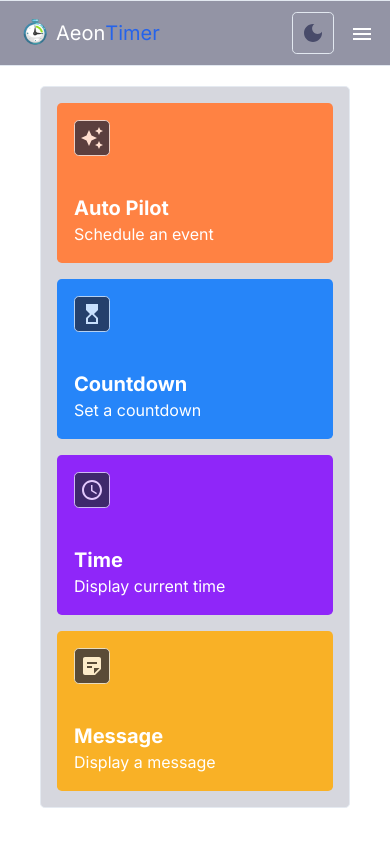
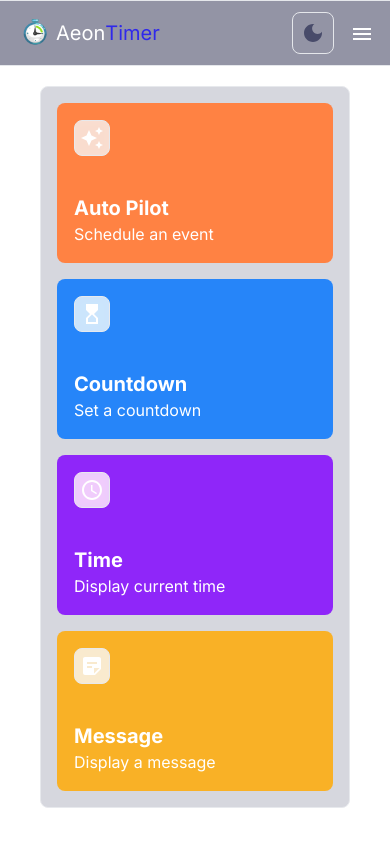
Before and after one commit to ivory-vista-tech/countdown-app-v2, a Next.js app: page / in a window 390 px wide. Built offline with nearby package versions, Linux system fonts and the light colour scheme.

Commit message:
style: improve code readability and update UI styles
- Reorder imports for better organization in Sidebar.tsx and Signal.tsx
- Update Tailwind config to refine animation and color definitions
- Enhance global CSS with new utility classes and improved styling

```diff
--- a/app/globals.css
+++ b/app/globals.css
@@ -6,48 +6,48 @@
 
 @layer base {
   :root {
-    --background: 0 0% 100%;
-    --foreground: 222.2 84% 4.9%;
+    --background: 220 33% 98%;
+    --foreground: 224 71% 4%;
     --card: 0 0% 100%;
-    --card-foreground: 222.2 84% 4.9%;
+    --card-foreground: 224 71% 4%;
     --popover: 0 0% 100%;
-    --popover-foreground: 222.2 84% 4.9%;
-    --primary: 221.2 83.2% 53.3%;
+    --popover-foreground: 224 71% 4%;
+    --primary: 242 83% 54%;
     --primary-foreground: 210 40% 98%;
-    --secondary: 210 40% 96.1%;
-    --secondary-foreground: 222.2 47.4% 11.2%;
-    --muted: 210 40% 96.1%;
-    --muted-foreground: 215.4 16.3% 46.9%;
-    --accent: 210 40% 96.1%;
-    --accent-foreground: 222.2 47.4% 11.2%;
-    --destructive: 0 84.2% 60.2%;
+    --secondary: 220 14% 96%;
+    --secondary-foreground: 224 71% 4%;
+    --muted: 220 14% 96%;
+    --muted-foreground: 220 8% 46%;
+    --accent: 242 83% 54%;
+    --accent-foreground: 210 40% 98%;
+    --destructive: 0 84% 60%;
     --destructive-foreground: 210 40% 98%;
-    --border: 214.3 31.8% 91.4%;
-    --input: 214.3 31.8% 91.4%;
-    --ring: 221.2 83.2% 53.3%;
-    --radius: 0.3rem;
+    --border: 220 13% 91%;
+    --input: 220 13% 91%;
+    --ring: 242 83% 54%;
+    --radius: 0.5rem;
   }
 
   .dark {
-    --background: 222.2 84% 4.9%;
+    --background: 224 71% 4%;
     --foreground: 210 40% 98%;
-    --card: 222.2 84% 4.9%;
+    --card: 224 71% 4%;
     --card-foreground: 210 40% 98%;
-    --popover: 222.2 84% 4.9%;
+    --popover: 224 71% 4%;
     --popover-foreground: 210 40% 98%;
-    --primary: 217.2 91.2% 59.8%;
-    --primary-foreground: 222.2 47.4% 11.2%;
-    --secondary: 217.2 32.6% 17.5%;
+    --primary: 242 83% 54%;
+    --primary-foreground: 210 40% 98%;
+    --secondary: 215 27% 17%;
     --secondary-foreground: 210 40% 98%;
-    --muted: 217.2 32.6% 17.5%;
-    --muted-foreground: 215 20.2% 65.1%;
-    --accent: 217.2 32.6% 17.5%;
+    --muted: 215 27% 17%;
+    --muted-foreground: 217 19% 67%;
+    --accent: 242 83% 54%;
     --accent-foreground: 210 40% 98%;
-    --destructive: 0 62.8% 30.6%;
+    --destructive: 0 63% 31%;
     --destructive-foreground: 210 40% 98%;
-    --border: 217.2 32.6% 17.5%;
-    --input: 217.2 32.6% 17.5%;
-    --ring: 224.3 76.3% 48%;
+    --border: 215 27% 17%;
+    --input: 215 27% 17%;
+    --ring: 242 83% 54%;
   }
 }
 
@@ -55,12 +55,9 @@
   * {
     @apply border-border;
   }
-  ul,
-  ol {
-    padding: 0 1rem;
-  }
   body {
-    @apply bg-background text-foreground;
+    @apply bg-background text-foreground antialiased;
+    font-feature-settings: "rlig" 1, "calt" 1;
   }
 }
 
@@ -70,26 +67,46 @@
   }
 
   .timer-button {
-    @apply border-y border-transparent bg-blue-1 p-[30px] text-xs text-white focus-visible:ring-0 focus-visible:ring-offset-0 group-hover:border-slate-700 dark:border-white/[0.2] lg:text-sm;
+    @apply border-y border-transparent bg-primary/90 p-[30px] text-xs text-white
+    transition-all duration-300 ease-in-out
+    hover:bg-primary hover:shadow-lg
+    focus-visible:ring-2 focus-visible:ring-primary/50 focus-visible:ring-offset-2
+    dark:border-white/[0.2] lg:text-sm;
   }
 
   .glassmorphism {
-    @apply border bg-dark-1 opacity-75;
+    @apply border bg-background/80 backdrop-blur-sm backdrop-saturate-200;
   }
 
   .size-hour-included {
-    @apply text-[60px] font-extrabold leading-none tracking-tighter text-light-1 dark:text-white sm:text-[80px] md:text-[100px] lg:text-[180px] 2xl:text-[280px];
+    @apply font-mono text-[60px] font-extrabold leading-none tracking-tight text-primary
+    dark:text-primary-foreground sm:text-[80px] md:text-[100px] lg:text-[180px] 2xl:text-[280px];
   }
 
   .size-hour-excluded {
-    @apply text-[80px] font-extrabold leading-none tracking-tighter text-light-1 dark:text-white sm:text-[100px] md:text-[120px] lg:text-[200px] 2xl:text-[400px];
+    @apply font-mono text-[80px] font-extrabold leading-none tracking-tight text-primary
+    dark:text-primary-foreground sm:text-[100px] md:text-[120px] lg:text-[200px] 2xl:text-[400px];
   }
 
   .size-AmPm-included {
-    @apply text-[50px] leading-none tracking-tighter text-light-1 dark:text-white sm:text-[60px] md:text-[80px] lg:text-[140px] 2xl:text-[220px];
+    @apply font-mono text-[50px] font-medium leading-none tracking-tight text-primary/80
+    dark:text-primary-foreground/80 sm:text-[60px] md:text-[80px] lg:text-[140px] 2xl:text-[220px];
   }
 
   .size-message {
-    @apply text-balance text-[30px] leading-none tracking-tighter sm:text-[50px] md:text-[60px] lg:text-[100px] 2xl:text-[220px];
+    @apply text-balance font-mono text-[30px] font-bold leading-none tracking-tight text-primary/90
+    dark:text-primary-foreground/90 sm:text-[50px] md:text-[60px] lg:text-[100px] 2xl:text-[220px];
+  }
+
+  .tech-gradient {
+    @apply bg-gradient-to-br from-primary via-primary/80 to-accent;
+  }
+
+  .tech-text-gradient {
+    @apply bg-gradient-to-r from-primary to-accent bg-clip-text text-transparent;
+  }
+
+  .tech-border {
+    @apply border border-primary/20 bg-background/50 backdrop-blur-sm;
   }
 }
--- a/components/nav/Sidebar.tsx
+++ b/components/nav/Sidebar.tsx
@@ -1,9 +1,9 @@
 "use client";
 
 import { cn } from "@/lib/utils";
+import { DataContext } from "@/providers/DataProvider";
+import { useContext } from "react";
 import { getIcon, sidebarLinks } from "../constants";
-import { useContext } from "react";
-import { DataContext } from "@/providers/DataProvider";
 import { Tooltip, TooltipContent, TooltipTrigger } from "../ui/tooltip";
 
 const Sidebar = () => {
--- a/tailwind.config.ts
+++ b/tailwind.config.ts
@@ -102,20 +102,22 @@ const config = {
           to: { height: "0" },
         },
         blink: {
-          "100%": {
-            backgroundColor: "red",
-            color: "white",
+          "0%, 100%": {
+            backgroundColor: "hsl(var(--destructive))",
+            color: "hsl(var(--destructive-foreground))",
+            transform: "scale(1.05)",
           },
           "50%": {
-            backgroundColor: "white",
-            color: "red",
+            backgroundColor: "transparent",
+            color: "hsl(var(--destructive))",
+            transform: "scale(1)",
           },
         },
       },
       animation: {
         "accordion-down": "accordion-down 0.2s ease-out",
         "accordion-up": "accordion-up 0.2s ease-out",
-        flash: "blink 4s infinite",
+        flash: "blink 3s ease-in-out infinite",
       },
       backgroundImage: {
         hero: "url('/hero-2.jpeg')",
```
Also changed, not shown: components/signal/Signal.tsx (+4 -4 lines).
